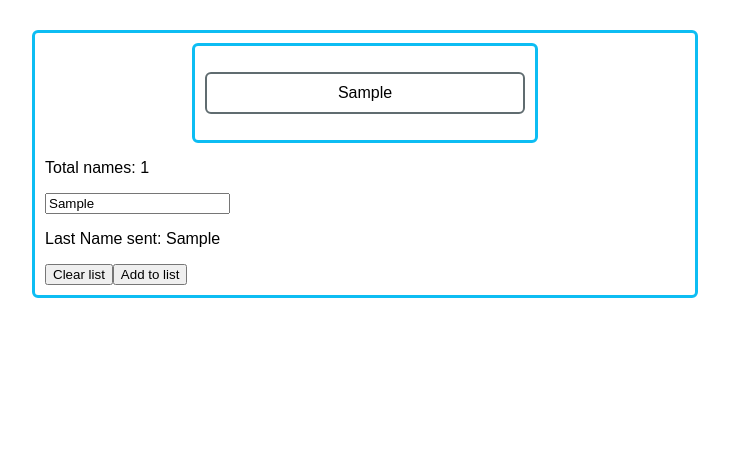
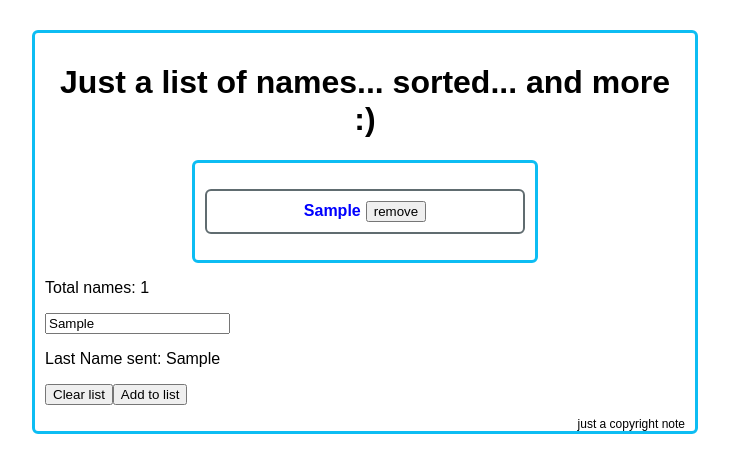
Before and after one commit to khpa/sorting-names-react-app, a React (Create React App) app: page / in a window 1280 px wide. Both pictures are taken after typing "Sample" into the empty fields and a click on the button "Add to list". Shown: the top 472 px of the page, without its empty margins (275-1004 px from the left). Built offline with nearby package versions, Linux system fonts and the light colour scheme.

Commit message:
second deploy, adding remove and highlight

```diff
--- a/src/App.css
+++ b/src/App.css
@@ -1,4 +1,4 @@
-.App {
+.App, h1 {
   text-align: center;
 }
 
@@ -22,6 +22,9 @@
   font-size: large;
 }
 
+.blue {
+  color: blue;
+}
 .App-main {
   margin: auto;
   margin-top: 30px;
@@ -44,6 +47,15 @@
   border-radius: 6px;
   padding: 10px;
 }
+.copyright {
+  text-align: right;
+  font-size: 75%;
+  margin-bottom: -10px;
+
+}
+.List-container button {
+  margin-left: 5px;
+}
 
 @keyframes App-logo-spin {
   from { transform: rotate(0deg); }
--- a/src/App.js
+++ b/src/App.js
@@ -1,67 +1,42 @@
 import React, { Component } from 'react';
 import logo from './logo.svg';
 import './App.css';
-
-class MyComponent extends React.Component {
-  render() {
-    return <div class="">
-      <h1>{this.props.text}</h1>
-      <p>{this.props.par}</p>
-    </div>
-  }
-}
-
-class MySecondComponent extends React.Component {
-  constructor() {
-    super();
-    this.state = {
-      txt: 1
-    }
-  }
-
-  random(number) {
-    this.setState({ txt: number })
-  }
-  render() {
-    return <div>
-      <h1>{this.props.text}</h1>
-      <p>{this.props.par}</p>
-      <p>{this.state.txt}</p>
-      <button onClick={() => this.random(Math.random())}>Increment</button>
-    </div>
-  }
-}
-class MyThirdComponent extends React.Component {
-  constructor() {
-    super();
-    this.state = {
-      ThirdCompP: "that returns a component",
-      buttonLabel: "click me"
-    }
-  }
-  render() {
-    return (
-      <div>
-        <h1>{this.props.label}</h1>
-        <p>{this.state.ThirdCompP}</p>
-        <button onClick={() => this.setState({ buttonLabel: "I've tricked you!", ThirdCompP: "HaHaHa" })}>{this.state.buttonLabel}</button>
-      </div>)
-  }
-}
 
 class ContComponent extends React.Component {
   constructor() {
     super();
     this.state = {
       names: [],
-      label: 0
+      label: 0,
+      highlight: "",
+      teststate: ""
     }
   }
 
   listaNume(lista) {
+    var highlight = this.state.highlight;
     var result = lista.sort();
+
+
+    let removeFromAry = (i) => {
+      console.log(i + 1);
+      var filteredAry = lista.filter(e => e !== this.state.names[i])
+
+      this.setState({ names: filteredAry, label:this.state.label-1})
+    };
+
     result = lista.map(function (item) {
-      return <p>{item}</p>;
+      if (item === highlight) {
+        return (
+          <div>
+            <p className="blue">
+              <b>{item}</b>
+              <button onClick={() => removeFromAry(lista.indexOf(item)) + 1}>remove</button>
+            </p>
+          </div>);
+      }
+      else
+        return <div><p>{item}<button onClick={() => removeFromAry(lista.indexOf(item)) + 1}>remove</button></p></div>;
     });
 
     return result;
@@ -71,26 +46,24 @@ class ContComponent extends React.Component {
     const lista = this.listaNume(this.state.names);
     return (
       <div>
-        <div class="List-container">
+        <h1>Just a list of names... sorted... and more :)</h1>
+        <div className="List-container">
           {lista}
         </div>
-        {/*   <MyComponent text="Hello World" par="This is test subtitle" />
-        <MySecondComponent text="I am a component" par="I am the above comp subtitle" />
-        <MyThirdComponent label={this.state.label} />
-   */}
+
         <p>Total names: {this.state.label}</p>
-        <input type="text" value={this.state.value} onChange={event => { console.log(event); this.setState({ value: event.target.value }) }} />
+        <input type="text" value={this.state.value} onChange={event => { this.setState({ value: event.target.value }) }} />
         <p>Last Name sent: {this.state.value}</p>
-        <button onClick={() => this.setState({ names: [], label:0 })}>Clear list</button>
-        <button onClick={() => this.setState((state) => state.names.push(this.state.value), this.setState({ label: this.state.names.length + 1 }))}>Add to list</button>
-
+        <button onClick={() => this.setState({ names: [], label: 0 })}>Clear list</button>
+        <button onClick={() => this.setState((state) => state.names.push(this.state.value), this.setState({ label: this.state.names.length + 1, highlight: this.state.value }))}>Add to list</button>
+<p className="copyright">just a copyright note</p>
       </div>)
   }
 }
 class App extends Component {
   render() {
     return (
-      <div class="App-main">
+      <div className="App-main">
         <ContComponent />
       </div>
     );
```
